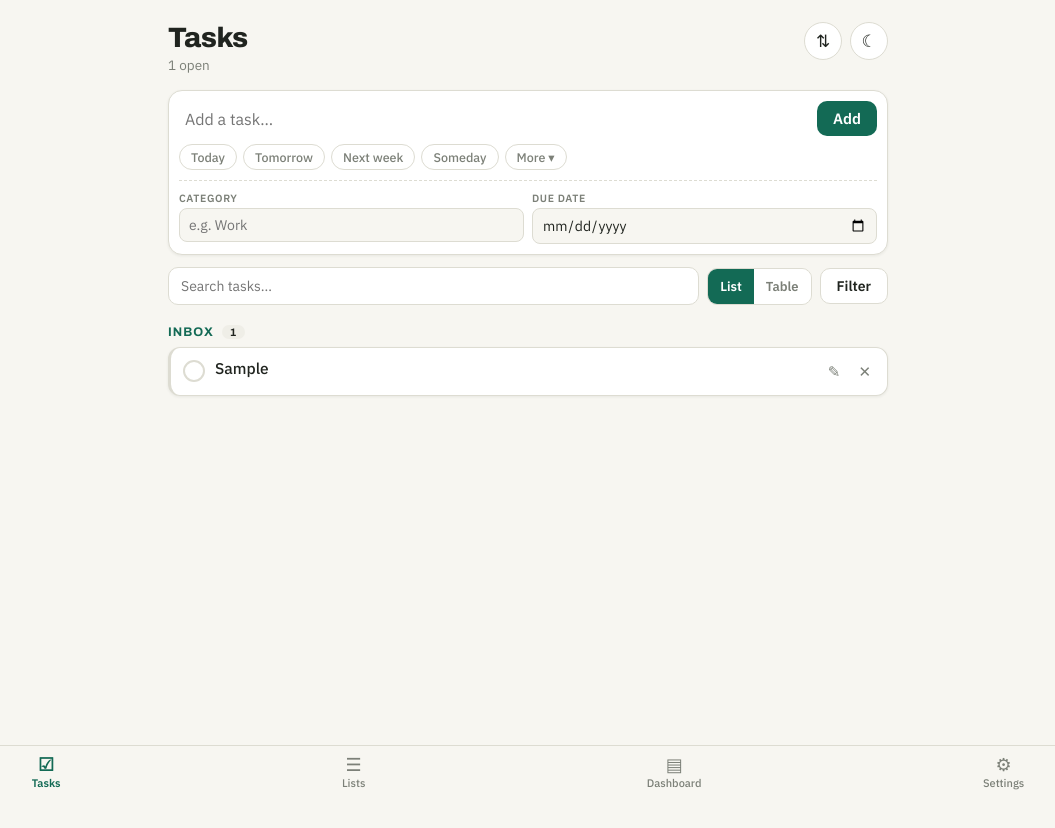
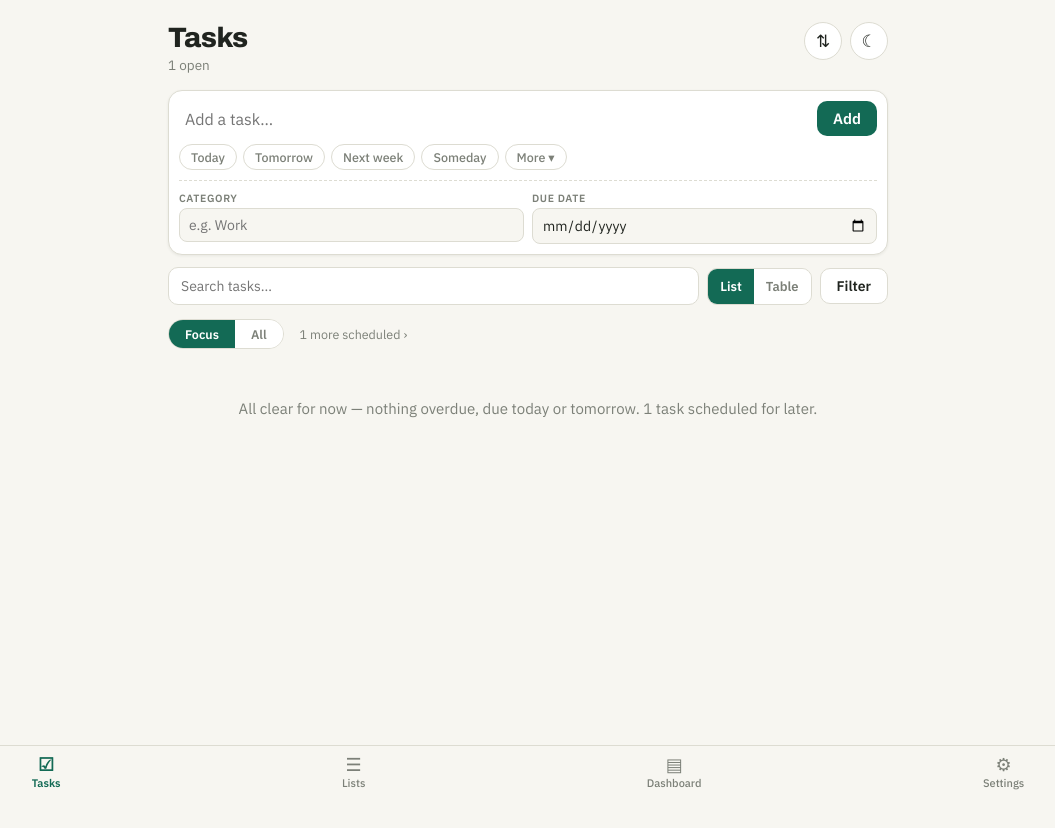
Before and after one commit to aicontentuser-dot/Task-Manager, a React (Vite) app: page / in a window 1280 px wide. Both pictures are taken after typing "Sample" into the empty fields and a click on the button "Add". Shown: the top 828 px of the page, without its empty margins (112-1167 px from the left). Built offline with nearby package versions, Linux system fonts and the light colour scheme.

Commit message:
Update App.jsx

```diff
--- a/src/App.jsx
+++ b/src/App.jsx
@@ -121,7 +121,7 @@ const catStyle = (name, dark, overrides) => {
     : { background: `hsl(${h},52%,91%)`, color: `hsl(${h},65%,29%)` };
 };
 const dotColor = (name, dark, overrides) => `hsl(${hueFor(name, overrides)},${dark ? 50 : 60}%,${dark ? 62 : 42}%)`;
-const RECURRENCES = [["", "No repeat"], ["daily", "Daily"], ["weekly", "Weekly"], ["monthly", "Monthly"], ["quarterly", "Quarterly"], ["yearly", "Yearly"], ["custom", "Custom\u2026"]];
+const RECURRENCES = [["", "No repeat"], ["daily", "Daily"], ["weekly", "Weekly"], ["monthly", "Monthly"], ["quarterly", "Quarterly"], ["yearly", "Yearly"], ["custom", "Custom…"]];
 const REC_LABEL = { daily: "Daily", weekly: "Weekly", monthly: "Monthly", quarterly: "Quarterly", yearly: "Yearly" };
 const recLabel = (r) => {
   if (!r) return "";
@@ -134,6 +134,8 @@ const recLabel = (r) => {
   return REC_LABEL[r] || r;
 };
 const NAV = ["Tasks", "Lists", "Dashboard", "Settings"];
+const FOCUS_KEYS = ["Overdue", "Today", "Tomorrow"];
+const GROUP_CAP = 6;
 const NAV_ICON = { Tasks: "☑", Lists: "☰", Dashboard: "▤", Settings: "⚙" };
 
 export default function TaskManager() {
@@ -142,6 +144,9 @@ export default function TaskManager() {
   const [dark, setDark] = useState(false);
   const [view, setView] = useState("Tasks");
   const [taskMode, setTaskMode] = useState("List");
+  const [focus, setFocus] = useState(true);
+  const [collapsed, setCollapsed] = useState({});
+  const [expandedGroups, setExpandedGroups] = useState({});
   const [lists, setLists] = useState([]);
   const [activeListId, setActiveListId] = useState(null);
   const [newListName, setNewListName] = useState("");
@@ -195,6 +200,8 @@ export default function TaskManager() {
           if (NAV.includes(prefs.view)) setView(prefs.view);
           else if (prefs.view === "List" || prefs.view === "Table") { setView("Tasks"); setTaskMode(prefs.view); }
           if (prefs.taskMode === "List" || prefs.taskMode === "Table") setTaskMode(prefs.taskMode);
+          if (prefs.focus === false) setFocus(false);
+          if (prefs.collapsed && typeof prefs.collapsed === "object") setCollapsed(prefs.collapsed);
           if (prefs.scriptUrl) setScriptUrl(prefs.scriptUrl);
           if (prefs.catColors) setCatColors(prefs.catColors);
           if (prefs.lastSync) setLastSync(prefs.lastSync);
@@ -214,12 +221,17 @@ export default function TaskManager() {
     try { await store.set(STORE_KEY, JSON.stringify(next)); } catch (e) { console.error(e); }
   };
   const savePrefs = async (patch) => {
-    const p = { dark, view, taskMode, scriptUrl, lastSync, catColors, ...patch };
+    const p = { dark, view, taskMode, focus, collapsed, scriptUrl, lastSync, catColors, ...patch };
     try { await store.set(PREFS_KEY, JSON.stringify(p)); } catch (e) { console.error(e); }
   };
   const setTheme = (v) => { setDark(v); savePrefs({ dark: v }); };
   const switchView = (v) => { setView(v); savePrefs({ view: v }); };
   const switchTaskMode = (m) => { setTaskMode(m); savePrefs({ taskMode: m }); };
+  const switchFocus = (f) => { setFocus(f); savePrefs({ focus: f }); };
+  const toggleCollapse = (key) => {
+    const next = { ...collapsed, [key]: !collapsed[key] };
+    setCollapsed(next); savePrefs({ collapsed: next });
+  };
   const persistLists = async (next) => {
     setLists(next);
     try { await store.set(LISTS_KEY, JSON.stringify(next)); } catch (e) { console.error(e); }
@@ -384,6 +396,10 @@ export default function TaskManager() {
     }
   };
 
+  const snooze = (id) => {
+    persist(tasks.map((t) => (t.id === id ? { ...t, dueDate: tomorrow } : t)));
+    flash("Moved to tomorrow");
+  };
   const remove = (id) => persist(tasks.filter((t) => t.id !== id));
   const saveEdit = () => { persist(tasks.map((t) => (t.id === editing.id ? editing : t))); setEditing(null); };
   const clearDone = () => persist(tasks.filter((t) => !t.done));
@@ -751,6 +767,7 @@ export default function TaskManager() {
           {t.reminderDate && <span style={S.tag(T.tagBg, T.mute)}>🔔 {fmtDate(t.reminderDate)}{t.reminderTime ? ` ${fmtTime(t.reminderTime)}` : ""}</span>}
         </div>
       </div>
+      {!t.done && t.dueDate !== tomorrow && <button style={S.iconBtn} onClick={() => snooze(t.id)} aria-label="Move to tomorrow" title="Move to tomorrow">⇥</button>}
       <button style={S.iconBtn} onClick={() => setEditing({ ...t })} aria-label="Edit">✎</button>
       <button style={S.iconBtn} onClick={() => remove(t.id)} aria-label="Delete">✕</button>
     </div>
@@ -922,15 +939,63 @@ export default function TaskManager() {
         {/* ---------- LIST VIEW ---------- */}
         {view === "Tasks" && taskMode === "List" && (
           <>
-            {open.length === 0 && doneList.length === 0 && (
-              <div style={S.empty}>{q || filtersActive ? "No tasks match. Try clearing search or filters." : "Nothing here yet. Add your first task above — it saves automatically."}</div>
-            )}
-            {groups.map((g) => (
-              <section key={g.key}>
-                <h2 style={S.gTitle(g.danger, g.bucket || g.accent)}>{g.key} <span style={S.count}>{g.items.length}</span></h2>
-                {g.items.map((t) => <TaskCard key={t.id} t={t} />)}
-              </section>
-            ))}
+            {(() => {
+              const focusGroups = groups.filter((g) => FOCUS_KEYS.includes(g.key));
+              const laterGroups = groups.filter((g) => !FOCUS_KEYS.includes(g.key));
+              const hiddenCount = laterGroups.reduce((n, g) => n + g.items.length, 0);
+              const shownGroups = focus ? focusGroups : groups;
+              return (
+                <>
+                  {/* focus / all toggle */}
+                  {(groups.length > 0 || doneList.length > 0) && (
+                    <div style={{ display: "flex", alignItems: "center", gap: 10, marginTop: 14 }}>
+                      <div style={{ display: "flex", border: `1px solid ${T.line}`, borderRadius: 999, overflow: "hidden" }}>
+                        {[["Focus", true], ["All", false]].map(([lbl, val]) => (
+                          <button key={lbl} onClick={() => switchFocus(val)}
+                            style={{ border: "none", padding: "6px 16px", fontSize: 12.5, fontWeight: 600, cursor: "pointer", fontFamily: "inherit",
+                              background: focus === val ? T.accent : T.card, color: focus === val ? "#fff" : T.mute }}>{lbl}</button>
+                        ))}
+                      </div>
+                      {focus && hiddenCount > 0 && (
+                        <button onClick={() => switchFocus(false)}
+                          style={{ background: "none", border: "none", cursor: "pointer", fontFamily: "inherit", fontSize: 12.5, color: T.mute }}>
+                          {hiddenCount} more scheduled ›
+                        </button>
+                      )}
+                    </div>
+                  )}
+
+                  {open.length === 0 && doneList.length === 0 && (
+                    <div style={S.empty}>{q || filtersActive ? "No tasks match. Try clearing search or filters." : "Nothing here yet. Add your first task above — it saves automatically."}</div>
+                  )}
+                  {focus && open.length > 0 && focusGroups.length === 0 && (
+                    <div style={S.empty}>All clear for now — nothing overdue, due today or tomorrow.{hiddenCount > 0 ? ` ${hiddenCount} task${hiddenCount === 1 ? "" : "s"} scheduled for later.` : ""}</div>
+                  )}
+
+                  {shownGroups.map((g) => {
+                    const isCollapsed = !!collapsed[g.key];
+                    const isExpanded = !!expandedGroups[g.key];
+                    const items = isCollapsed ? [] : isExpanded ? g.items : g.items.slice(0, GROUP_CAP);
+                    const moreCount = g.items.length - GROUP_CAP;
+                    return (
+                      <section key={g.key}>
+                        <h2 style={{ ...S.gTitle(g.danger, g.bucket || g.accent), cursor: "pointer", userSelect: "none" }} onClick={() => toggleCollapse(g.key)}>
+                          <span style={{ fontWeight: 400, fontSize: 11 }}>{isCollapsed ? "▸" : "▾"}</span>
+                          {g.key} <span style={S.count}>{g.items.length}</span>
+                        </h2>
+                        {items.map((t) => <TaskCard key={t.id} t={t} />)}
+                        {!isCollapsed && !isExpanded && moreCount > 0 && (
+                          <button onClick={() => setExpandedGroups({ ...expandedGroups, [g.key]: true })}
+                            style={{ width: "100%", background: "none", border: `1px dashed ${T.line}`, borderRadius: 10, padding: "8px 0", marginBottom: 8, cursor: "pointer", fontFamily: "inherit", fontSize: 13, color: T.mute }}>
+                            Show {moreCount} more
+                          </button>
+                        )}
+                      </section>
+                    );
+                  })}
+                </>
+              );
+            })()}
             {doneList.length > 0 && (
               <section>
                 <h2 style={{ ...S.gTitle(false, false), cursor: "pointer" }} onClick={() => setShowDone(!showDone)}>
```
